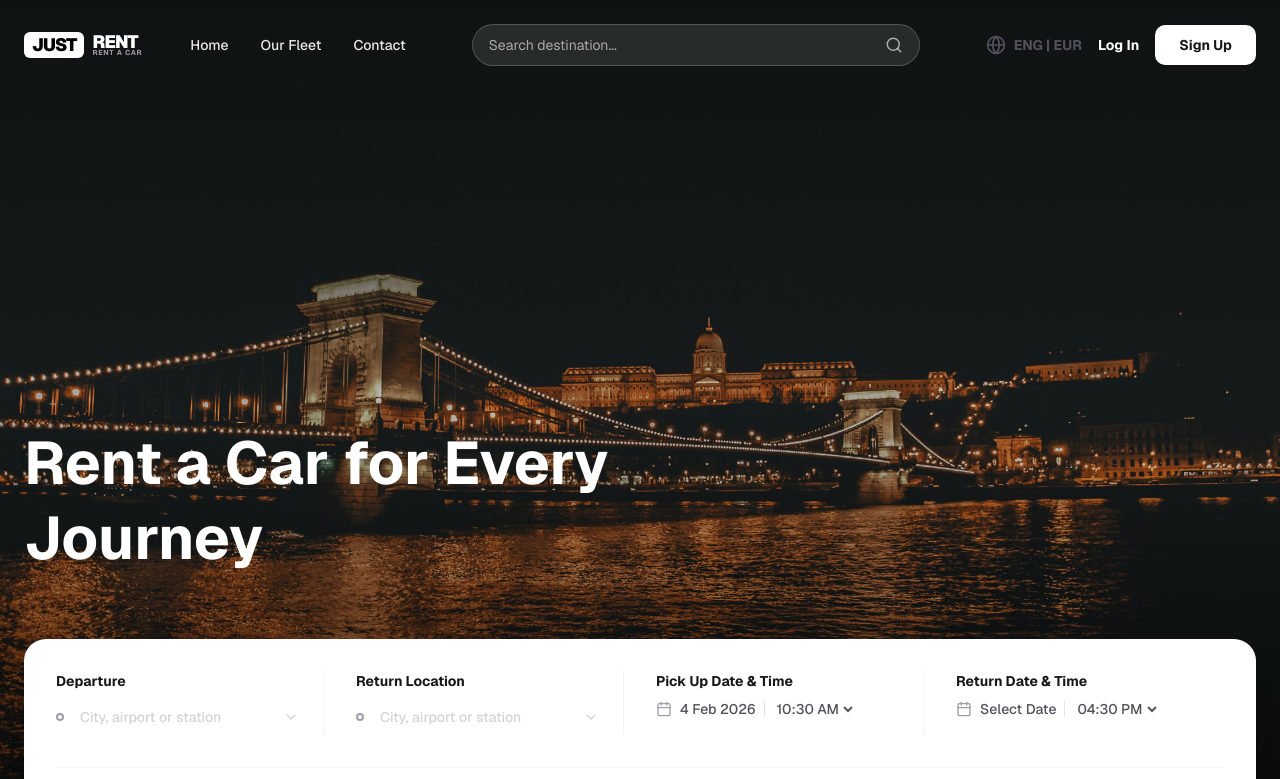
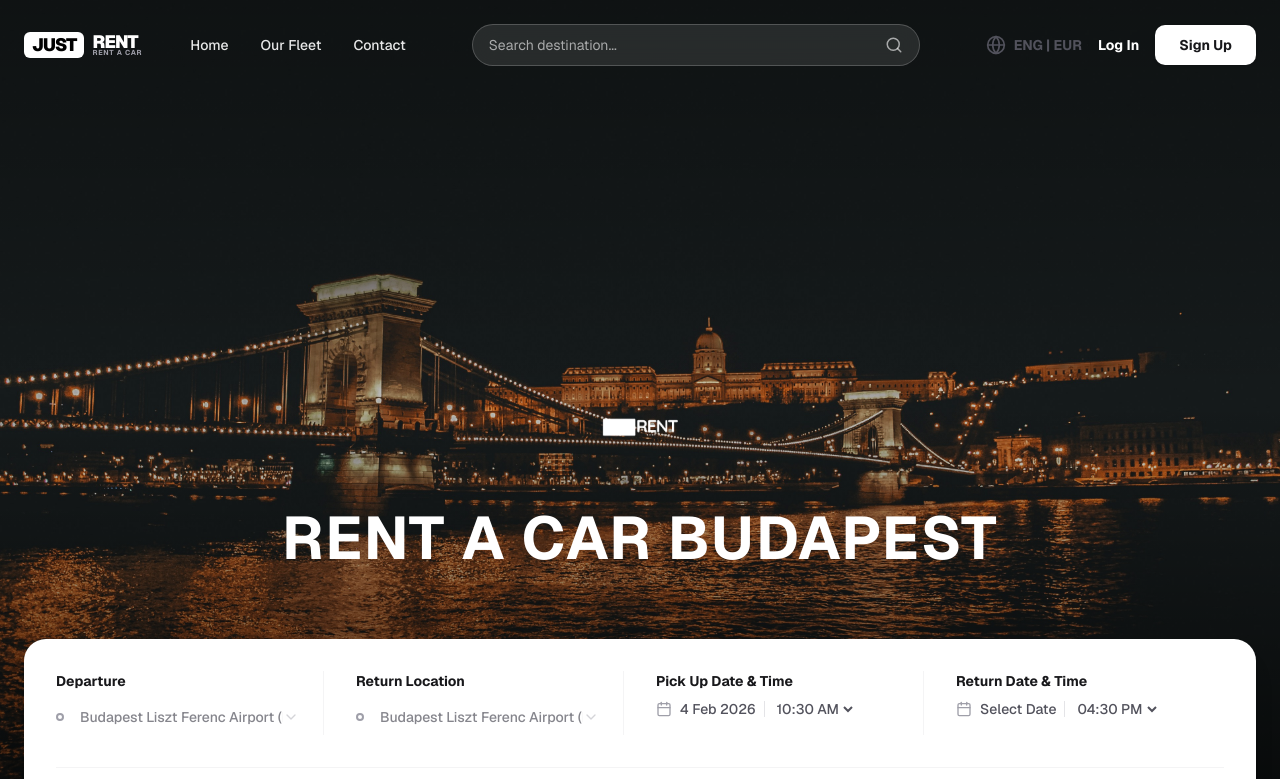
Before and after one commit to SaizoSan98/justrentweb, a Next.js app: page / in a window 1280 px wide. Shown: the top 779 px of the page. Built offline with nearby package versions, Linux system fonts and the light colour scheme; no server answers; the database is empty.

Commit message:
feat: update hero text/logo and lock booking location to Budapest Airport

```diff
--- a/src/app/(public)/page.tsx
+++ b/src/app/(public)/page.tsx
@@ -41,9 +41,12 @@ export default async function LandingPage() {
         />
         <div className="absolute inset-0 bg-gradient-to-t from-black/60 via-transparent to-black/30" />
 
-        <div className="container mx-auto px-6 relative z-10 h-full flex flex-col justify-end pb-48">
-           <h1 className="text-4xl md:text-6xl font-bold text-white mb-8 max-w-2xl leading-tight">
-             Rent a Car for Every Journey
+        <div className="container mx-auto px-6 relative z-10 h-full flex flex-col justify-end pb-48 items-center text-center">
+           <div className="mb-6 relative w-64 h-24">
+              <Image src="/jrlogo.PNG" alt="JustRent Logo" fill className="object-contain brightness-0 invert" />
+           </div>
+           <h1 className="text-4xl md:text-6xl font-bold text-white mb-8 max-w-4xl leading-tight uppercase tracking-wide">
+             Rent a Car BUDAPEST
            </h1>
         </div>
 
--- a/src/components/booking/BookingEngine.tsx
+++ b/src/components/booking/BookingEngine.tsx
@@ -47,8 +47,8 @@ export function BookingEngine({
 
   const [startTime, setStartTime] = React.useState("10:30 AM")
   const [endTime, setEndTime] = React.useState("04:30 PM")
-  const [departure, setDeparture] = React.useState("")
-  const [returnLocation, setReturnLocation] = React.useState("")
+  const [departure, setDeparture] = React.useState("Budapest Liszt Ferenc Airport (BUD)")
+  const [returnLocation, setReturnLocation] = React.useState("Budapest Liszt Ferenc Airport (BUD)")
   const [isRoundTrip, setIsRoundTrip] = React.useState(false)
   const [withDriver, setWithDriver] = React.useState(false)
   const [error, setError] = React.useState<string | null>(null)
@@ -87,9 +87,10 @@ export function BookingEngine({
                   <input
                     type="text"
                     placeholder="City, airport or station"
-                    className="w-full pl-6 pr-4 py-2 text-sm text-zinc-600 placeholder:text-zinc-300 outline-none font-medium"
+                    className="w-full pl-6 pr-4 py-2 text-sm text-zinc-600 placeholder:text-zinc-300 outline-none font-medium bg-transparent cursor-not-allowed opacity-70"
                     value={departure}
-                    onChange={(e) => setDeparture(e.target.value)}
+                    readOnly
+                    disabled
                   />
                   <ChevronDown className="absolute right-0 top-1/2 -translate-y-1/2 text-zinc-300 w-4 h-4 pointer-events-none" />
                </div>
@@ -107,9 +108,10 @@ export function BookingEngine({
                   <input
                     type="text"
                     placeholder="City, airport or station"
-                    className="w-full pl-6 pr-4 py-2 text-sm text-zinc-600 placeholder:text-zinc-300 outline-none font-medium"
+                    className="w-full pl-6 pr-4 py-2 text-sm text-zinc-600 placeholder:text-zinc-300 outline-none font-medium bg-transparent cursor-not-allowed opacity-70"
                     value={returnLocation}
-                    onChange={(e) => setReturnLocation(e.target.value)}
+                    readOnly
+                    disabled
                   />
                   <ChevronDown className="absolute right-0 top-1/2 -translate-y-1/2 text-zinc-300 w-4 h-4 pointer-events-none" />
                </div>
```
